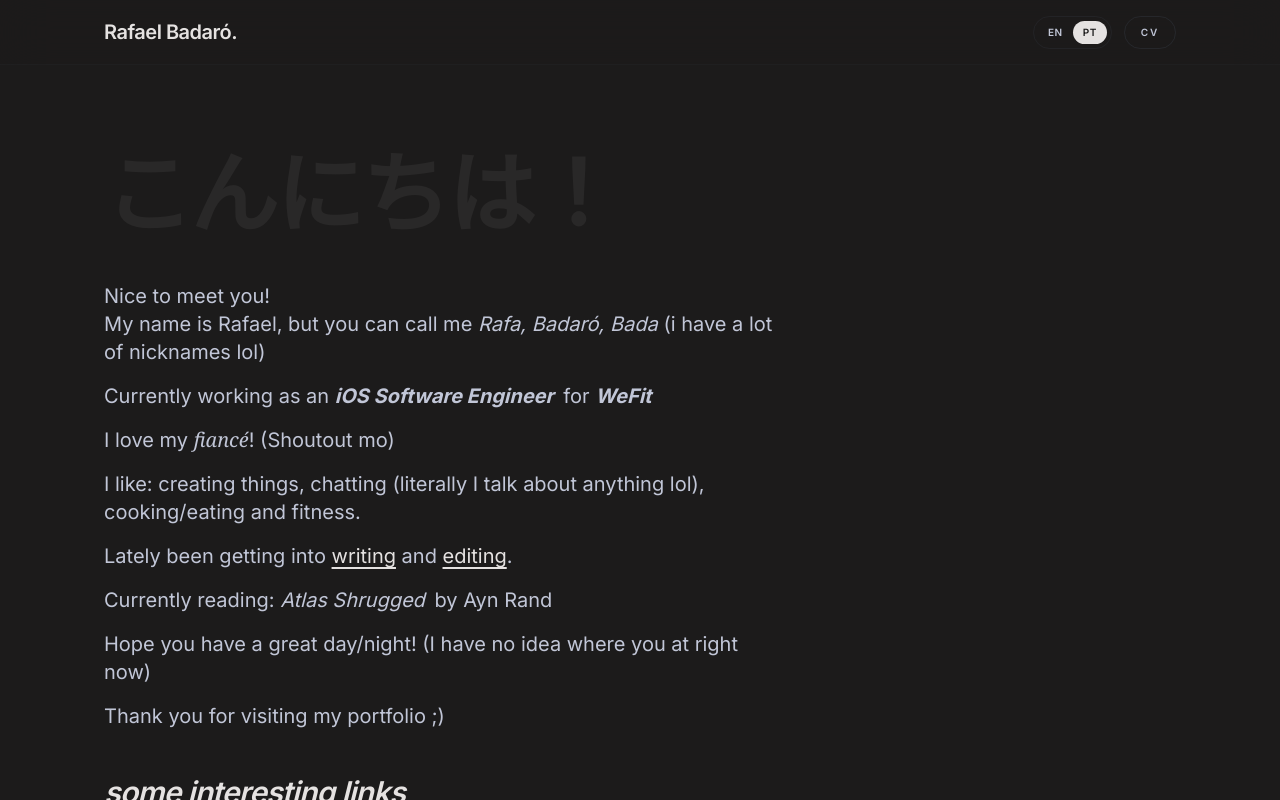
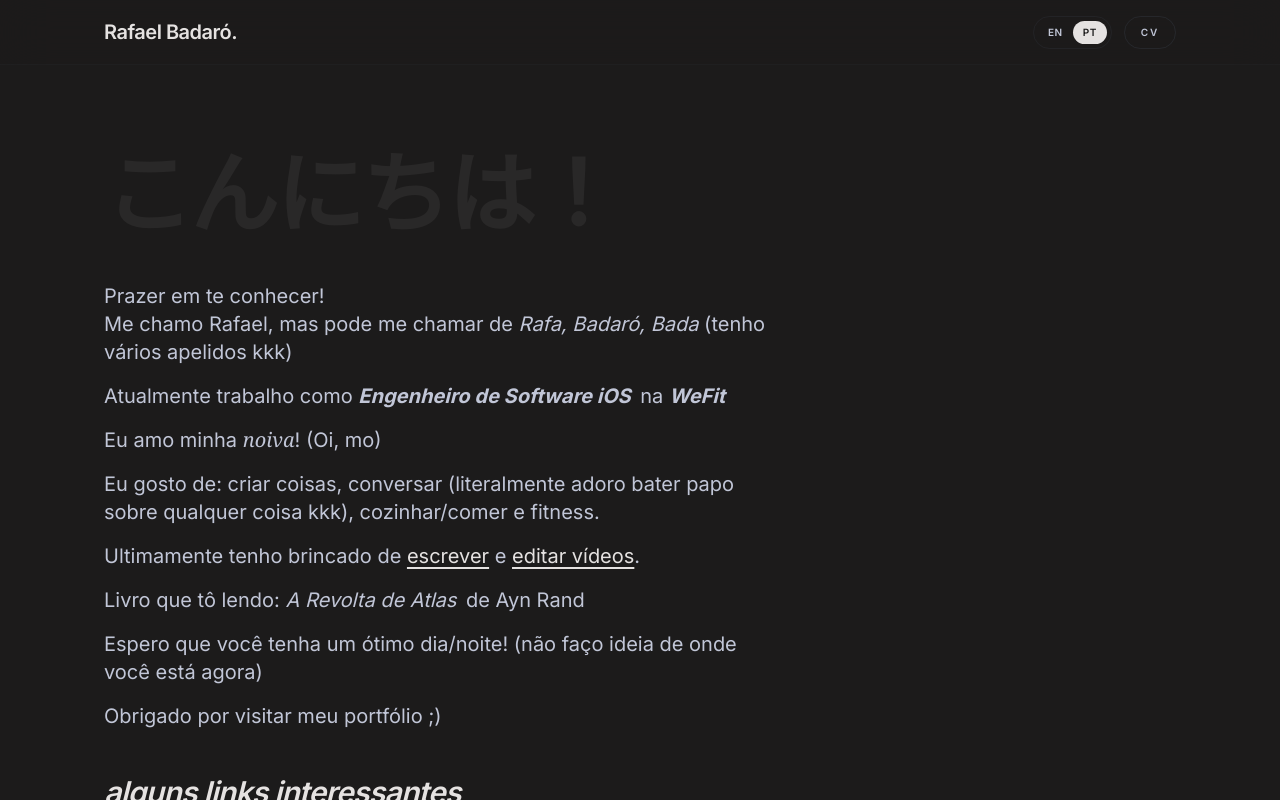
Before and after one commit to RafaelBadaro/RafaelBadaro.github.io, a React (Create React App) app: page / in a window 1280 px wide. Both pictures are taken after a click on the button "PT". Shown: the top 800 px of the page. Built offline with nearby package versions, Linux system fonts and the light colour scheme.

Commit message:
textos em pt

```diff
--- a/src/App.js
+++ b/src/App.js
@@ -17,6 +17,37 @@ const fadeInVariants = {
 const cardTransition = { duration: 0.35, ease: [0.22, 1, 0.36, 1] };
 const email = 'rafaelaraujobadaro@gmail.com';
 const greetings = ['Hello!', 'Olá!', 'こんにちは！', 'Hola!', 'Salut!'];
+
+const intro = {
+  en: (
+    <>
+            <p>Nice to meet you!<br />My name is Rafael, but you can call me <em>Rafa, Badaró, Bada</em> (i have a lot of nicknames lol)</p>
+            <p>Currently working as an <strong className="italic mr-1">iOS Software Engineer</strong> for <strong className="italic">WeFit</strong></p>
+            <p>I love my <em className="font-serif">fiancé</em>! (Shoutout mo)</p>
+            <p>I like: creating things, chatting (literally I talk about anything lol), cooking/eating and fitness.</p>
+            <p>
+              Lately been getting into <a href="https://medium.com/@rafabadaro.15" target="_blank" rel="noreferrer" className="underline underline-offset-4 text-on-surface hover:text-primary transition-colors">writing</a> and <a href="https://www.youtube.com/channel/UCXEP5NLGHNxbS9-0HBPtSsw" target="_blank" rel="noreferrer" className="underline underline-offset-4 text-on-surface hover:text-primary transition-colors">editing</a>.
+            </p>
+            <p>Currently reading: <em className="mr-1">Atlas Shrugged</em> by Ayn Rand</p>
+            <p>Hope you have a great day/night! (I have no idea where you at right now)</p>
+            <p>Thank you for visiting my portfolio ;)</p>
+    </>
+  ),
+  pt: (
+    <>
+            <p>Prazer em te conhecer!<br />Me chamo Rafael, mas pode me chamar de <em>Rafa, Badaró, Bada</em> (tenho vários apelidos kkk)</p>
+            <p>Atualmente trabalho como <strong className="italic mr-1">Engenheiro de Software iOS</strong> na <strong className="italic">WeFit</strong></p>
+            <p>Eu amo minha <em className="font-serif">noiva</em>! (Oi, mo)</p>
+            <p>Eu gosto de: criar coisas, conversar (literalmente adoro bater papo sobre qualquer coisa kkk), cozinhar/comer e fitness.</p>
+            <p>
+              Ultimamente tenho brincado de <a href="https://medium.com/@rafabadaro.15" target="_blank" rel="noreferrer" className="underline underline-offset-4 text-on-surface hover:text-primary transition-colors">escrever</a> e <a href="https://www.youtube.com/channel/UCXEP5NLGHNxbS9-0HBPtSsw" target="_blank" rel="noreferrer" className="underline underline-offset-4 text-on-surface hover:text-primary transition-colors">editar vídeos</a>.
+            </p>
+            <p>Livro que tô lendo: <em className="mr-1">A Revolta de Atlas</em> de Ayn Rand</p>
+            <p>Espero que você tenha um ótimo dia/noite! (não faço ideia de onde você está agora)</p>
+            <p>Obrigado por visitar meu portfólio ;)</p>
+    </>
+  ),
+};
 
 const translations = {
   en: {
@@ -45,7 +76,7 @@ const translations = {
     seeMyApps: '📲 Veja meus apps!',
     tryToWrite: '🖋️ Onde eu escrevo',
     tryToEdit: '📹 Onde eu edito',
-    linksTitle: 'some interesting links',
+    linksTitle: 'alguns links interessantes',
   },
 };
 
@@ -136,16 +167,7 @@ function App() {
             </AnimatePresence>
           </div>
           <div className="text-on-surface-variant text-base md:text-xl max-w-2xl space-y-4">
-            <p>Nice to meet you!<br />My name is Rafael, but you can call me <em>Rafa, Badaró, Bada</em> (i have a lot of nicknames lol)</p>
-            <p>Currently working as an <strong className="italic mr-1">iOS Software Engineer</strong> for <strong className="italic">WeFit</strong></p>
-            <p>I love my <em className="font-serif">fiancé</em>! (Shoutout mo)</p>
-            <p>I like: creating things, chatting (literally I talk about anything lol), cooking/eating and fitness.</p>
-            <p>
-              Lately been getting into <a href="https://medium.com/@rafabadaro.15" target="_blank" rel="noreferrer" className="underline underline-offset-4 text-on-surface hover:text-primary transition-colors">writing</a> and <a href="https://www.youtube.com/channel/UCXEP5NLGHNxbS9-0HBPtSsw" target="_blank" rel="noreferrer" className="underline underline-offset-4 text-on-surface hover:text-primary transition-colors">editing</a>.
-            </p>
-            <p>Currently reading: <em className="mr-1">Atlas Shrugged</em> by Ayn Rand</p>
-            <p>Hope you have a great day/night! (I have no idea where you at right now)</p>
-            <p>Thank you for visiting my portfolio ;)</p>
+            {intro[lang]}
           </div>
         </section>
 
```
Also changed, not shown: public/index.html (+2 -1 lines).
